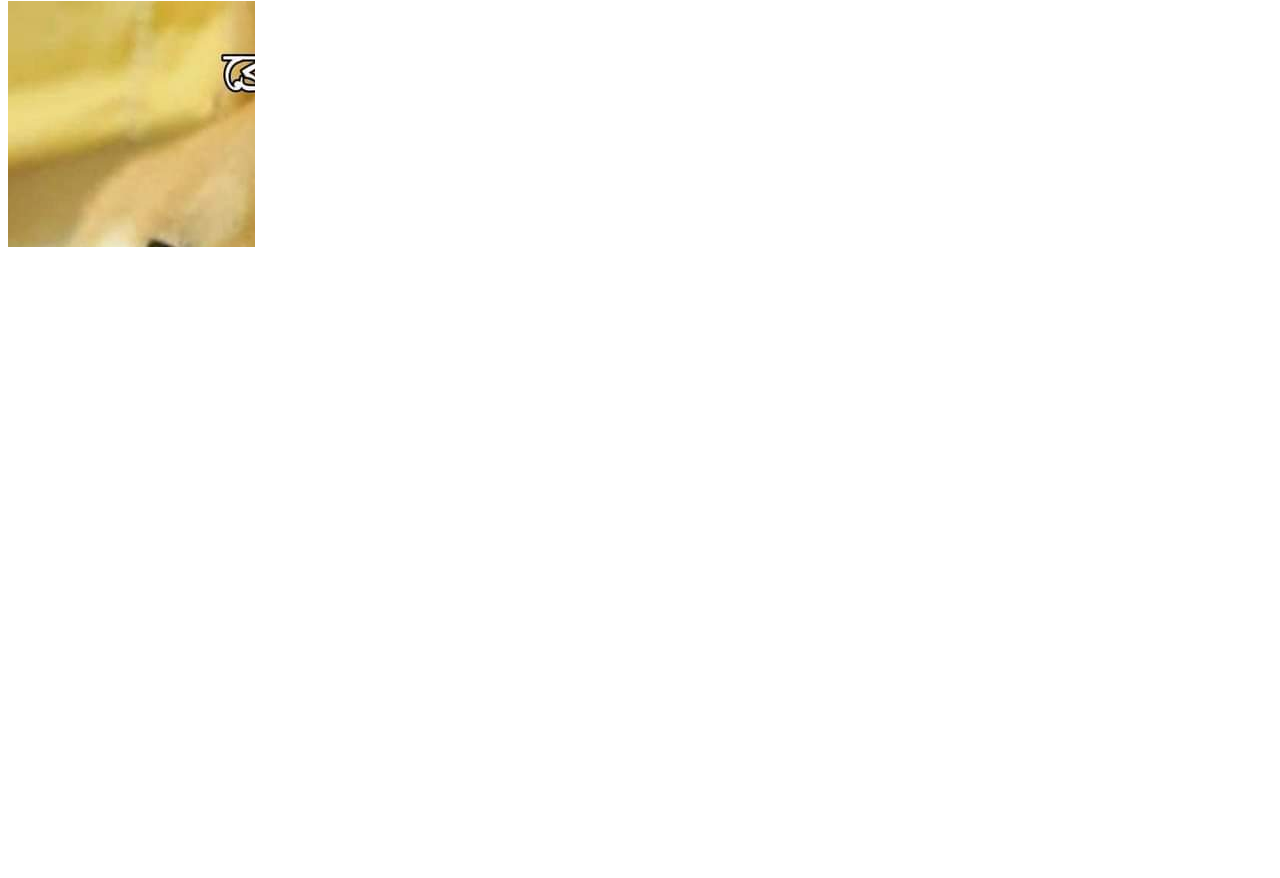
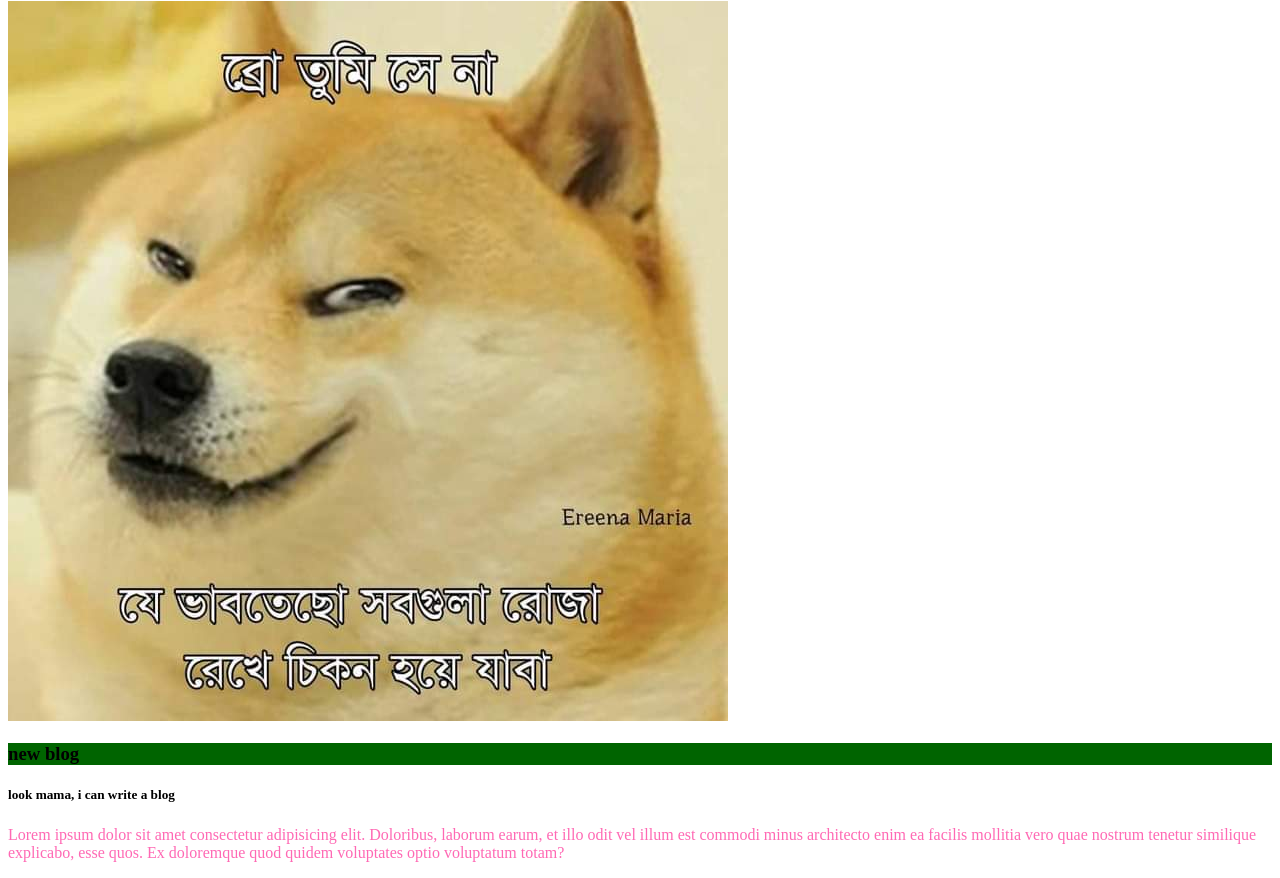
Before and after one commit to shakilahmed12/my-third-repo, a plain HTML site: page index.html in a window 1280 px wide. Shown: the part 1024-1902 px from the top of the page. Before the commit the page ends 1757 px from the top, so only its background shows below. Drawn offline with Linux system fonts and the light colour scheme.

Commit message:
added blog

```diff
--- a/index.html
+++ b/index.html
@@ -17,5 +17,10 @@
     <img src="FB_IMG_1602856375074.jpg" alt="">
     <p> new destination</p>
     <img src="FB_IMG_1617623077162.jpg" alt="">
+    <div>
+        <h3>new blog</h3>
+        <h5>look mama, i can write a blog</h5>
+        <p>Lorem ipsum dolor sit amet consectetur adipisicing elit. Doloribus, laborum earum, et illo odit vel illum est commodi minus architecto enim ea facilis mollitia vero quae nostrum tenetur similique explicabo, esse quos. Ex doloremque quod quidem voluptates optio voluptatum totam?</p>
+    </div>
 </body>
 </html>
```
